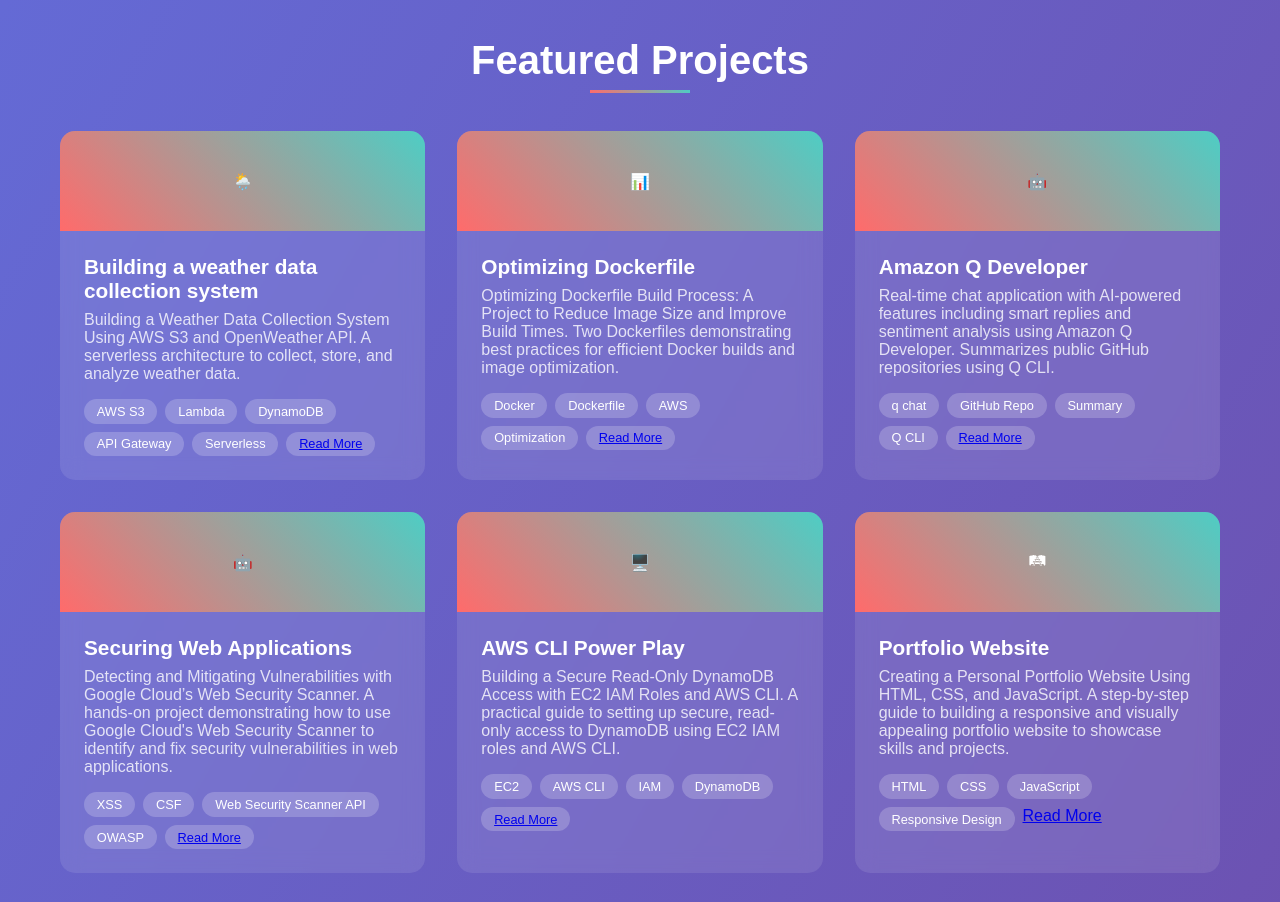
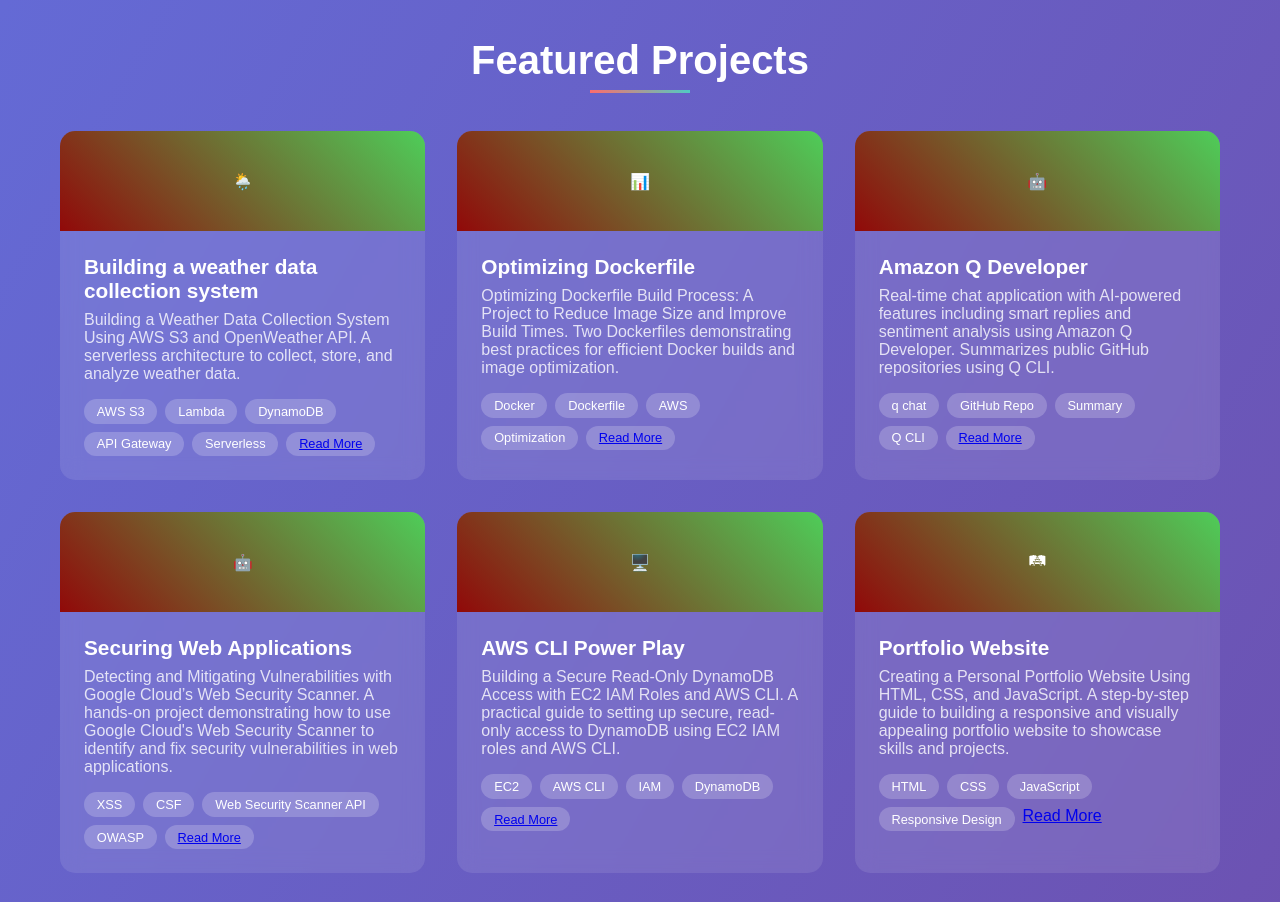
Before and after one commit to DevABM/cloud-challenge-website, a plain HTML site: page index.html in a window 1280 px wide. Shown: the part 1960-2862 px from the top of the page. Drawn offline with Linux system fonts and the light colour scheme.

Commit message:
styles updated

```diff
--- a/styles/styles.css
+++ b/styles/styles.css
@@ -297,7 +297,7 @@
         .project-image {
             width: 100%;
             height: 100px;
-            background: linear-gradient(45deg, #ff6b6b, #4ecdc4);
+            background: linear-gradient(45deg, #910909, #4ecd59);
             display: flex;
             align-items: center;
             justify-content: center;
```
